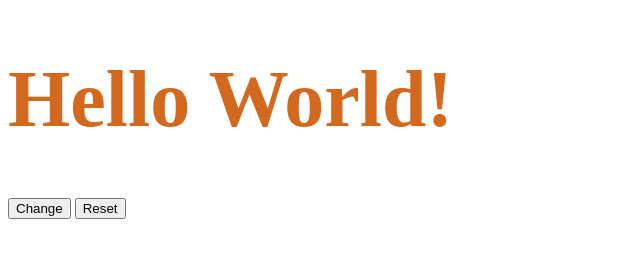
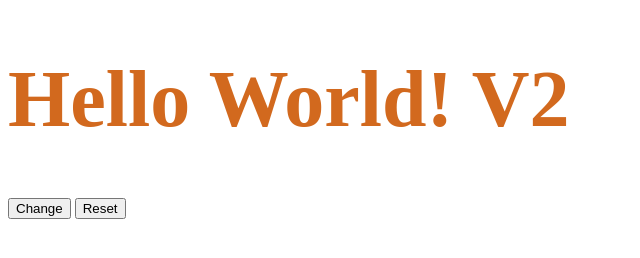
Before and after one commit to yanfeng/web-dev-starter, a website: page index.html in a window 1280 px wide. Shown: the whole page, without its empty margins (0-640 px from the left). Drawn offline with Linux system fonts and the light colour scheme.

Commit message:
Update index.html

```diff
--- a/index.html
+++ b/index.html
@@ -10,7 +10,7 @@
 </head>
 
 <body>
-  <h1 id="myContent" class="content">Hello World!</h1>
+  <h1 id="myContent" class="content">Hello World! V2</h1>
   <button onclick="changeContent('myContent', 'I Love Programing!')">Change</button>
   <button onclick="changeContent('myContent', 'Hello World!')">Reset</button>
 <script src="./scripts/main.js"></script>
```
